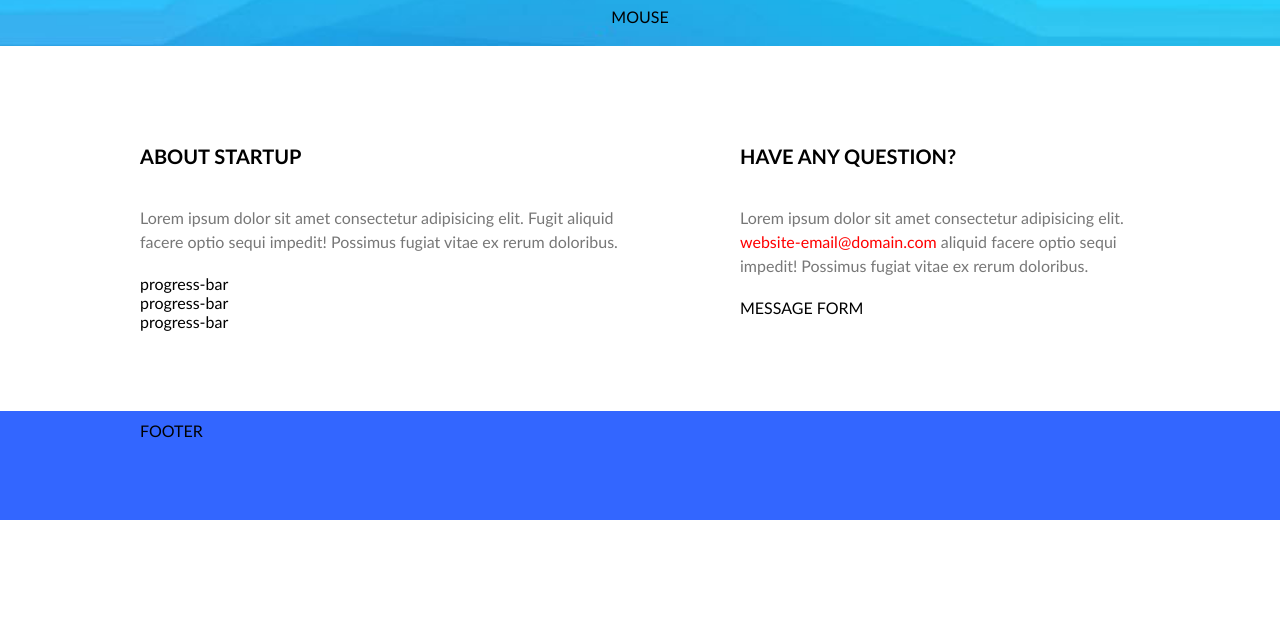
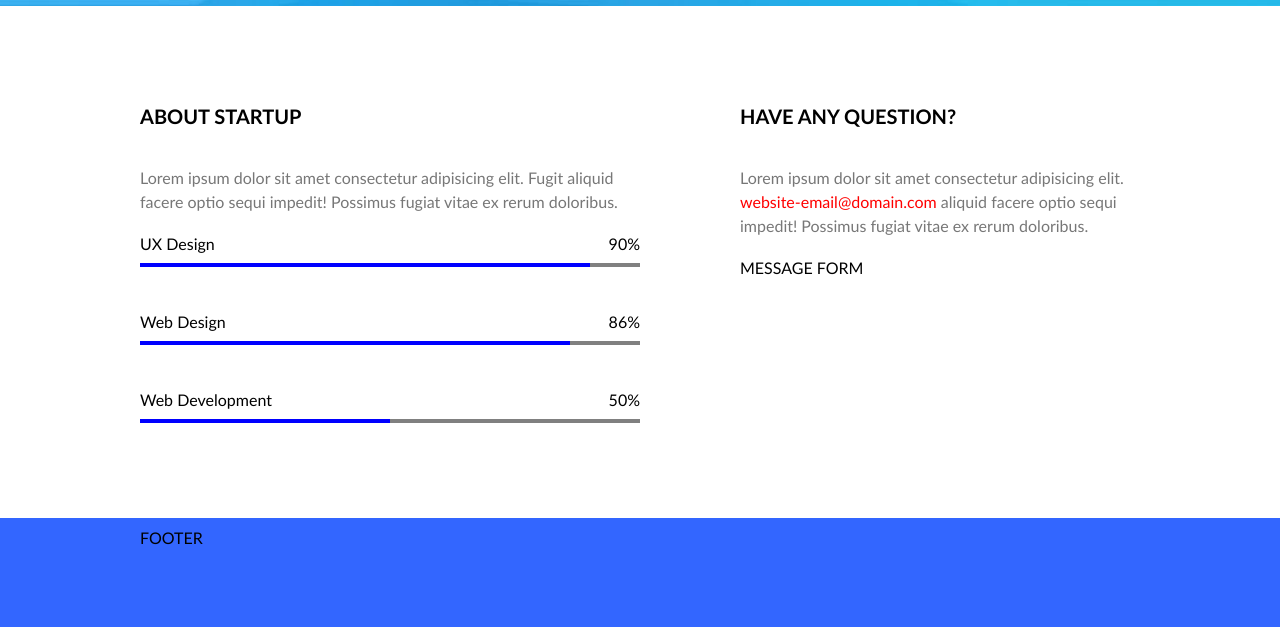
Before and after one commit to Paulius77777/Coming-soon, a plain HTML site: page index.html in a window 1280 px wide. Shown: the part 502-1129 px from the top of the page. Before the commit the page ends 1022 px from the top, so only its background shows below. Drawn offline with Linux system fonts and the light colour scheme.

Commit message:
Progress bar component #7

```diff
--- a/css/progress-bar.css
+++ b/css/progress-bar.css
@@ -0,0 +1,56 @@
+.progress-bar {
+    display: inline-block;
+    width: 100%;
+    margin-bottom: 30px;
+
+}
+
+    .progress-bar:last-of-type {
+        margin-bottom: 0;
+    }
+
+    .progress-bar > .texts {
+        display: inline-block;
+        width: 100%;
+        margin-bottom: 10px;
+
+    }
+        .progress-bar > .texts > .label {
+            display: inline-block;
+            float: left;
+            text-transform: capitalize;
+        }
+        .progress-bar > .texts > .value {
+            display: inline-block;
+            float: right;
+        }
+    .progress-bar > .bar {
+        display: inline-block;
+        width: 100%;
+        height: 4px;
+        background-color: grey;
+    }
+        .progress-bar > .bar > .value {
+            display: inline-block;
+            height: 100%;
+            width: 90%;
+
+        }
+        .progress-bar > .bar > .value > .loading {
+            display: inline-block;
+            height: 100%;
+            width: 100%;
+            background-color: blue;
+
+            animation-name: loading;
+            animation-duration: 2s;
+            animation-iteration-count: 1;
+        }
+@keyframes loading {
+    0% {
+    width: 0;
+    }
+    100% {
+    width: 100%;
+    }
+}
--- a/css/style.css
+++ b/css/style.css
@@ -104,7 +104,7 @@
 .hero-row > .clock {
     display: inline-block;
     width: 100%;
-    margin: 40px 0;
+    margin: 20px 0;
 }
 .hero-row > .form {
     display: inline-block;
--- a/index.html
+++ b/index.html
@@ -46,9 +46,39 @@
             <div class="left">
                 <h2>ABOUT STARTUP</h2>
                 <p>Lorem ipsum dolor sit amet consectetur adipisicing elit. Fugit aliquid facere optio sequi <a href="Matrox"></a> impedit! Possimus fugiat vitae ex rerum doloribus.</p>
-                <div class="progress-bar">progress-bar</div>
-                <div class="progress-bar">progress-bar</div>
-                <div class="progress-bar">progress-bar</div>
+                <div class="progress-bar">
+                    <div class="texts">
+                        <labels class="label">UX design</labels>
+                        <labels class="value">90%</labels>
+                    </div >
+                    <div class="bar">
+                        <div class="value" style="width: 90%;">
+                        <div class="loading"></div>
+                        </div>
+                    </div>
+                </div>
+                <div class="progress-bar">
+                    <div class="texts">
+                        <labels class="label">Web design</labels>
+                        <labels class="value">86%</labels>
+                    </div >
+                    <div class="bar">
+                        <div class="value" style="width: 86%;">
+                            <div class="loading"></div>
+                        </div>
+                    </div>
+                </div>
+                <div class="progress-bar">
+                    <div class="texts">
+                        <labels class="label">Web development</labels>
+                        <labels class="value">50%</labels>
+                    </div >
+                    <div class="bar">
+                        <div class="value" style="width: 50%;">
+                            <div class="loading"></div>
+                        </div>
+                    </div>
+                </div>
             </div>
             <div class="right">
                 <h2>Have any question?</h2>
```
